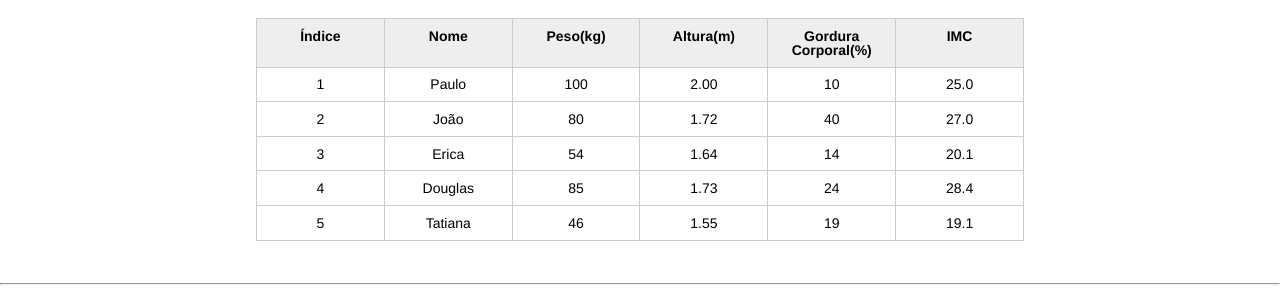
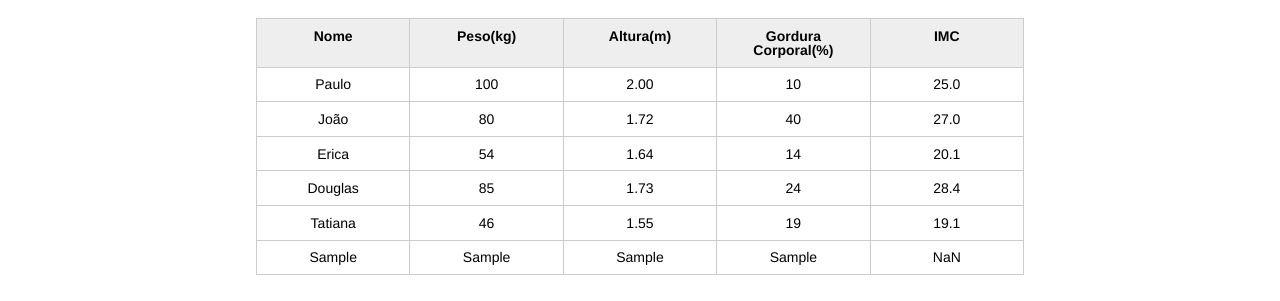
Before and after one commit to dscostat7/TabelaNutricao, a plain HTML site: page index.html in a window 1280 px wide. Both pictures are taken after typing "Sample", "Sample", "Sample", "Sample" into the empty fields and a click on the button "Adicionar". Shown: the part 123-424 px from the top of the page. Drawn offline with Linux system fonts and the light colour scheme.

Commit message:
Refatoraçao de codigo JS em arquivos distintos, adicionada funçao para calculo IMC

```diff
--- a/index.html
+++ b/index.html
@@ -25,7 +25,6 @@
             <table>
                 <thead>
                     <tr>
-                        <th>Índice</th>
                         <th>Nome</th>
                         <th>Peso(kg)</th>
                         <th>Altura(m)</th>
@@ -35,7 +34,6 @@
                 </thead>
                 <tbody id="tabela-pacientes">
                     <tr class="paciente" >
-                        <td>1</td>
                         <td class="info-nome">Paulo</td>
                         <td class="info-peso">100</td>
                         <td class="info-altura">2.00</td>
@@ -44,7 +42,6 @@
                     </tr>
 
                     <tr class="paciente" >
-                        <td>2</td>
                         <td class="info-nome">João</td>
                         <td class="info-peso">80</td>
                         <td class="info-altura">1.72</td>
@@ -53,7 +50,6 @@
                     </tr>
 
                     <tr class="paciente" >
-                        <td>3</td>
                         <td class="info-nome">Erica</td>
                         <td class="info-peso">54</td>
                         <td class="info-altura">1.64</td>
@@ -62,7 +58,6 @@
                     </tr>
 
                     <tr class="paciente" >
-                        <td>4</td>
                         <td class="info-nome">Douglas</td>
                         <td class="info-peso">85</td>
                         <td class="info-altura">1.73</td>
@@ -70,7 +65,6 @@
                         <td class="info-imc">
                     </tr>
                     <tr class="paciente" >
-                        <td>5</td>
                         <td class="info-nome">Tatiana</td>
                         <td class="info-peso">46</td>
                         <td class="info-altura">1.55</td>
@@ -85,7 +79,7 @@
     <br><br><hr><br>
     <section class="container">
         <h2 id="titulo-form">Adicionar novo paciente</h2>
-        <form>
+        <form id="form-adc">
             <div class="grupo">
                 <label for="nome">Nome:</label>
                 <input id="nome" name="nome" type="text" placeholder="Digite o nome do seu paciente" class="campo">
@@ -111,6 +105,7 @@
     </section>
 
 </body>
-<script src="js/first.js"></script>
+<script src="js/calcula-imc.js"></script>
+<script src="js/form.js"></script>
 
 </html>
--- a/js/first.js
+++ b/js/calcula-imc.js
@@ -29,20 +29,18 @@ for (var i = 0; i < pacientes.length; i++) {
     }
 
     if (alturaValida && pesoValido) {
-        var imc = peso / (altura * altura);
-        tdImc.textContent = imc.toFixed(1);
+        var imc = calculaImc(peso, altura);
+        tdImc.textContent = imc;
     }
 }
 
 titulo.addEventListener("click", mostraMensagem);
-
 function mostraMensagem() {
     alert("Clicouu!!");
 }
 
-var botaoAdicionar = document.querySelector("#adicionar-paciente");
-
-botaoAdicionar.addEventListener("click", function (event) {
-    event.preventDefault();
-    alert("Clicado!");
-})
+function calculaImc(peso, altura) {
+    var imc = 0;
+    imc = peso / (altura * altura);
+    return imc.toFixed(1);
+}
--- /dev/null
+++ b/js/form.js
@@ -0,0 +1,36 @@
+var botaoAdicionar = document.querySelector("#adicionar-paciente");
+
+botaoAdicionar.addEventListener("click", function (event) {
+    event.preventDefault();
+
+    var form = document.querySelector("#form-adc");
+
+    var nome = form.nome.value;
+    var peso = form.peso.value;
+    var altura = form.altura.value;
+    var gordura = form.gordura.value;
+
+    var pacienteTr = document.createElement("tr");
+
+    var nomeTd = document.createElement("td");
+    var pesoTd = document.createElement("td");
+    var alturaTd = document.createElement("td");
+    var gorduraTd = document.createElement("td");
+    var imcTd = document.createElement("td");
+
+    nomeTd.textContent = nome;
+    pesoTd.textContent = peso;
+    alturaTd.textContent = altura;
+    gorduraTd.textContent = gordura;
+    imcTd.textContent = calculaImc(peso, altura);
+
+    pacienteTr.appendChild(nomeTd);
+    pacienteTr.appendChild(pesoTd);
+    pacienteTr.appendChild(alturaTd);
+    pacienteTr.appendChild(gorduraTd);
+    pacienteTr.appendChild(imcTd);
+
+    var tabela = document.querySelector("#tabela-pacientes");
+    tabela.appendChild(pacienteTr);
+
+});
```
